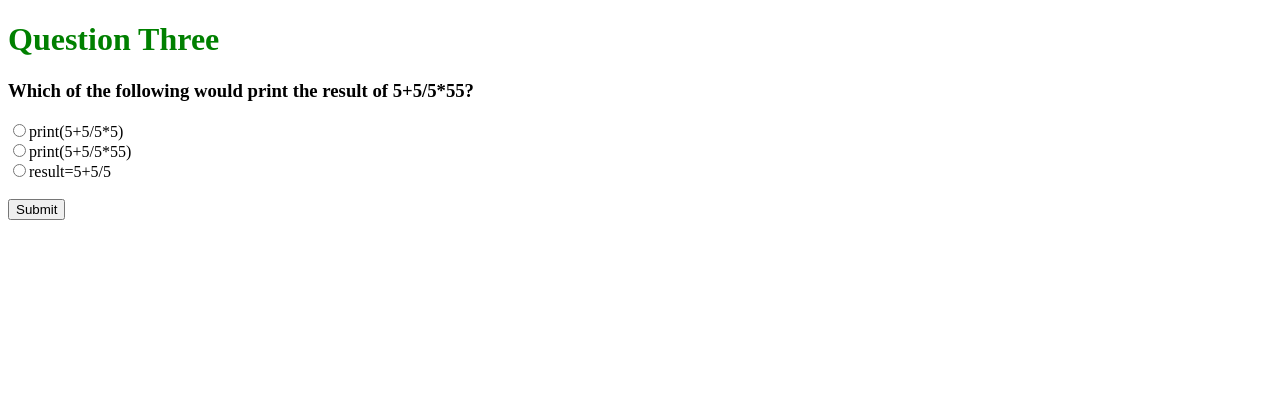
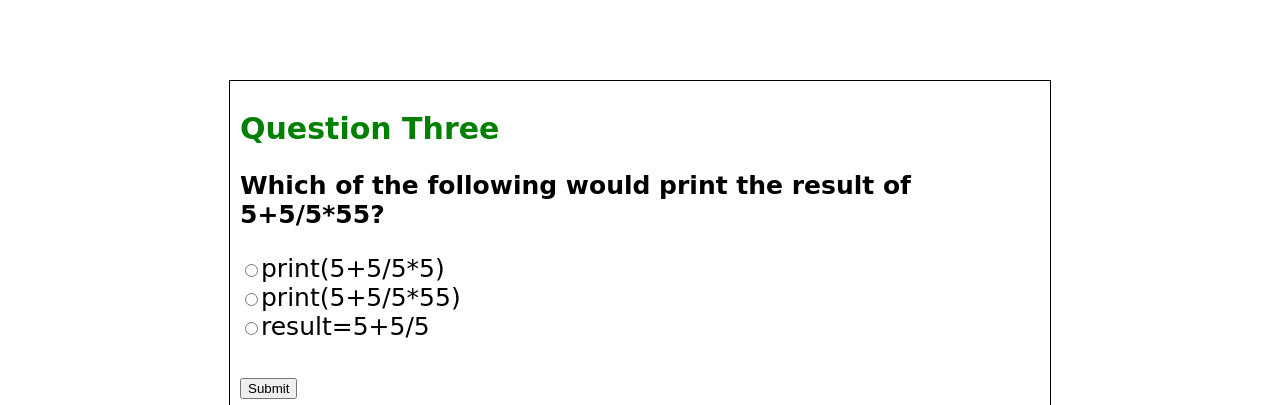
Before and after one commit to Roshni0/SummerHacks2020, a PHP site: page /python/indiv/partFourQuestionThree.php in a window 1280 px wide. Shown: the top 405 px of the page. Run offline with PHP 8.4, Linux system fonts and the light colour scheme.

Commit message:
Update partFourQuestionThree.php

```diff
--- a/python/indiv/partFourQuestionThree.php
+++ b/python/indiv/partFourQuestionThree.php
@@ -1,22 +1,53 @@
 <!DOCTYPE html>
 <html>
+<title>TeachMe</title>
 <head>
+<link rel="shortcut icon" href="logo.JPG" type="image/x-icon">
 </head>
+
 <body>
-    <h1 style="color:green;"> Question Three</h1>
-    <h3>Which of the following would print the result of 5+5/5*55?</h3>
-    <form>
-        <input type="radio" name="Hello" id="w1"
+<style>
+div.a {
+  border: 1px solid black;
+}
+div.outer { position: relative; height: 2px; }
+div.outer img { position: fixed; right: 0; bottom: 0; }
+</style>
+<br>
+<br>
+<br>
+<br>
+<div class="a" style="max-width:800px;margin:auto;vertical-align: middle;padding:10px;">
+    <h1 style="color:green;font-family: 'Bubblegum Sans', cursive; font-size: 30px;">
+    Question Three
+    </h1>
+
+    <h3 style="font-family: 'Bubblegum Sans', cursive;font-size: 25px;">
+    Which of the following would print the result of 5+5/5*55?
+    </h3>
+
+    <form style="font-family: 'Bubblegum Sans', cursive;font-size: 25px;">
+    <input type="radio" name="Hello" id="w1"
             value="c1">print(5+5/5*5)<br>
+
         <input type="radio" name="Hello" id="c1"
             value="c1">print(5+5/5*55)<br>
+
         <input type="radio" name="Hello" id="w2"
             value="w2">result=5+5/5<br><br>
-        <button type="button" onclick="display()"> Submit </button>
+
+        <button type="button" onclick="display()">
+            Submit
+        </button>
     </form>
     <br>
-    <div id="disp" style= "color:green; font-size:18px; font-weight:bold;">
+    <div id="disp" style=
+        "color:green; font-size:18px; font-weight:bold;">
     </div>
+</div>
+<div class="outer">
+    <img src="coding.gif" height="100">
+ </div>
 </body>
     <script>
         function display() {
@@ -24,19 +55,23 @@
                 var partOne = "Good try but this is incorrect. Remember to check what calculation needs to be done.";
                     var str = "Next Question";
                     var result = str.link("finished.php");
-                    document.getElementById("disp").innerHTML = partOne  + "      " + result;
+                    var total = partOne  + "      " + result;
+                    document.getElementById("disp").innerHTML = total.fontcolor("red")
+
             }
             else if(document.getElementById('w2').checked) {
                var partOne = "Not Quite! Remember,the task is to print out the result, not store the result.";
                var str = "Next Question";
                     var result = str.link("finished.php");
-                    document.getElementById("disp").innerHTML = partOne  + "      " + result;
+                    var total = partOne  + "      " + result;
+                    document.getElementById("disp").innerHTML = total.fontcolor("red")
             }
             else if(document.getElementById('c1').checked) {
                 var partOne = "This is correct!";
                 var str = "Next Question";
                     var result = str.link("finished.php");
-                    document.getElementById("disp").innerHTML = partOne  + "      " + result;
+                    var total = partOne  + "      " + result;
+                    document.getElementById("disp").innerHTML = total.fontcolor("green")
             }
             else {
                 var partOne = "The task was to print the result of the calculation of 5+5/5*55, so the second option was the correct answer - print(5+5/5*55)";
```
